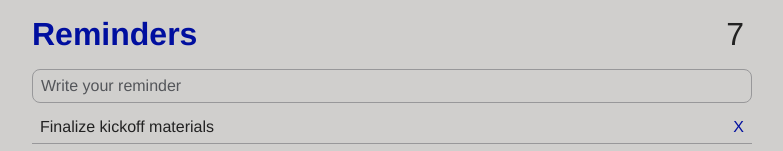
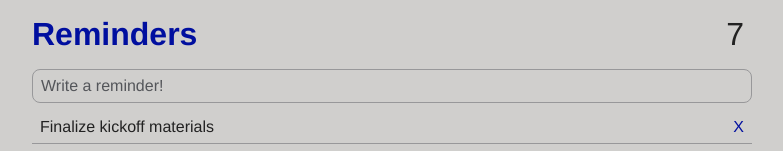
Before and after one commit to apausa/reminders, a React (Create React App) app in the folder project/: page / in a window 1280 px wide. Shown: the top 151 px of the page, without its empty margins (248-1031 px from the left). Built offline with nearby package versions, Linux system fonts and the light colour scheme.

Commit message:
Update Input.tsx

```diff
--- a/project/src/components/input/Input.tsx
+++ b/project/src/components/input/Input.tsx
@@ -16,7 +16,7 @@ export default function Input() {
       className="main__input"
       type="text"
       name="input"
-      placeholder="Write your reminder"
+      placeholder="Write a reminder!"
       value={description}
       onChange={({ target: { value } }: any) => setDescription(value)}
       onKeyPress={({ target: { value }, which }: any) => { create(value, which); }}
```
